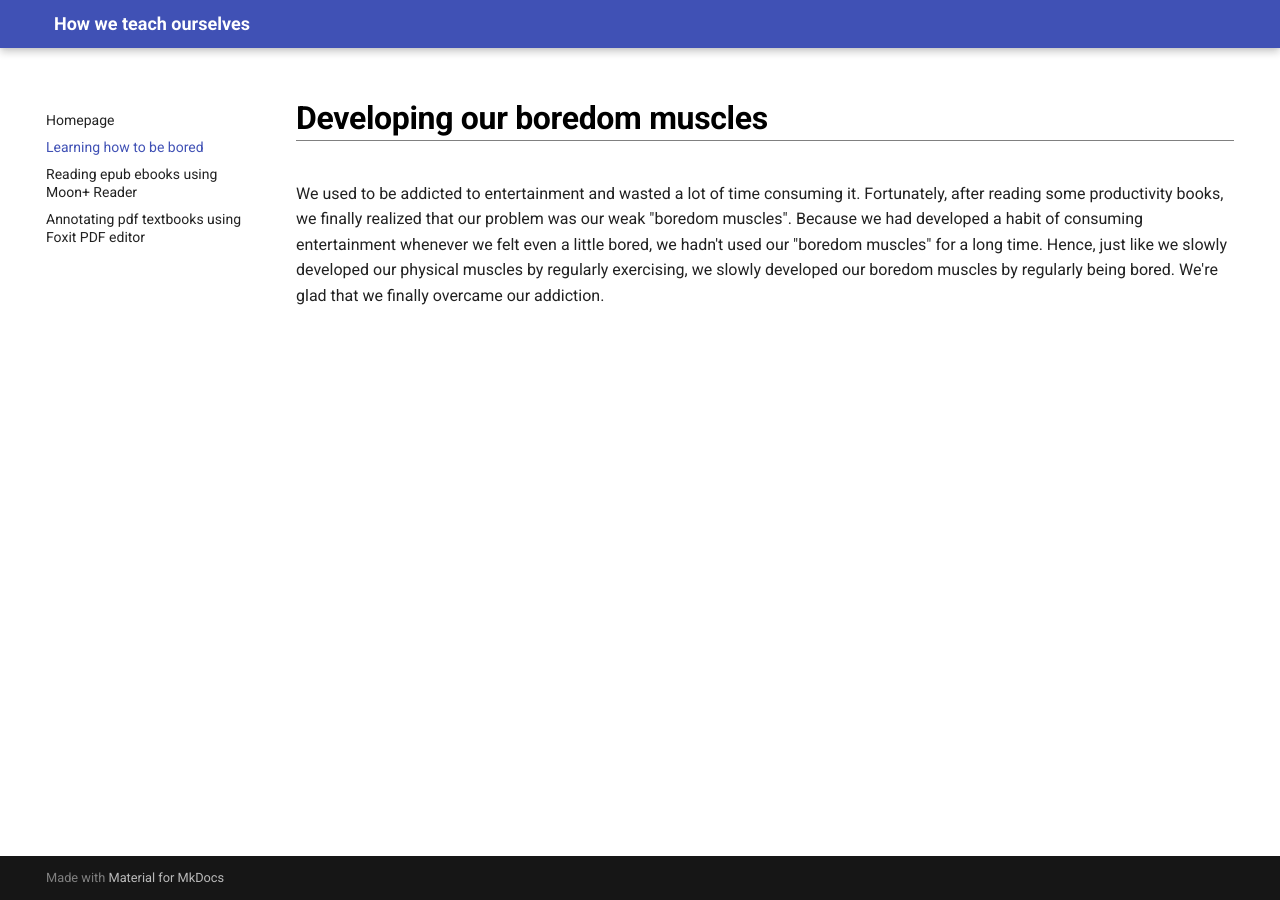
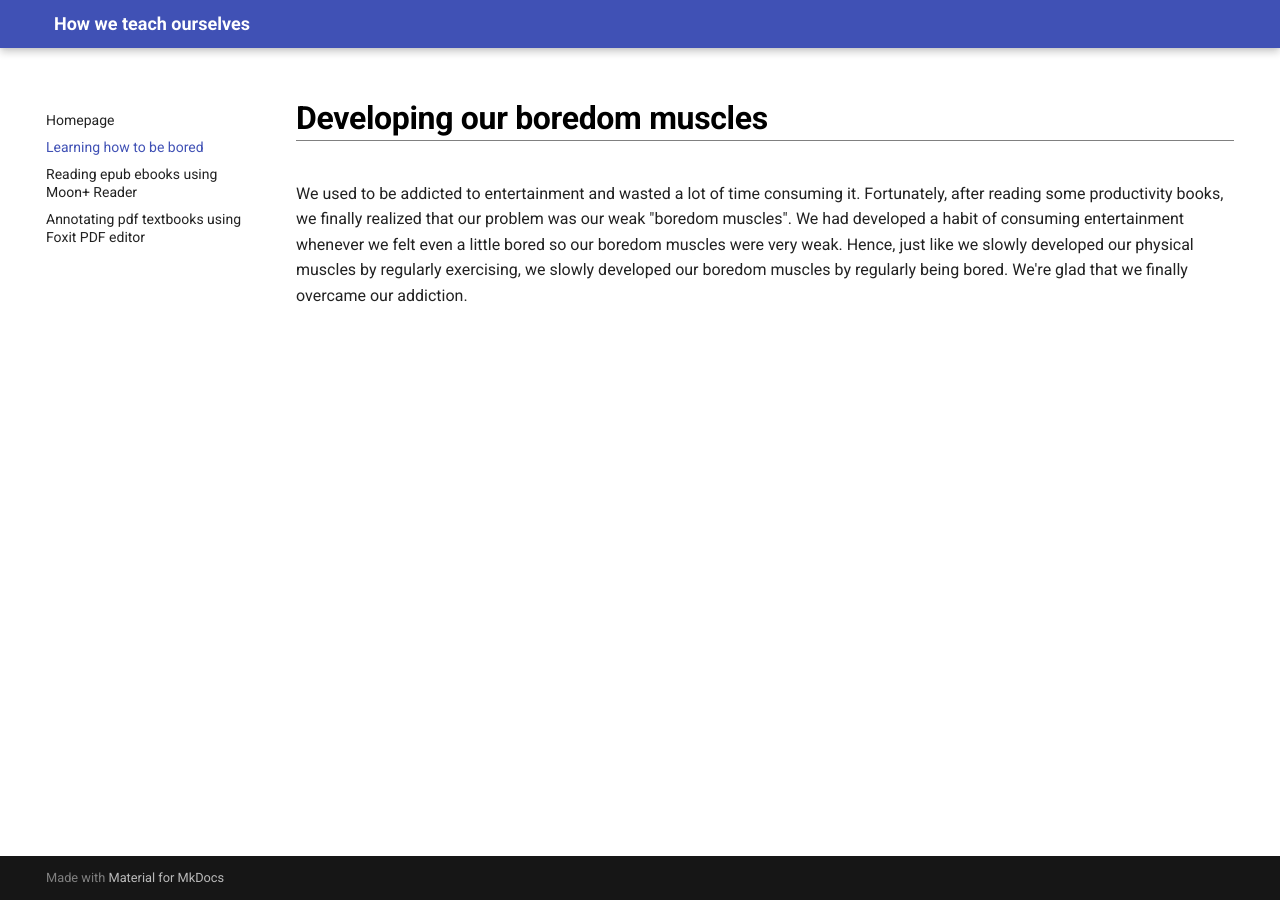
Before and after one commit to maximilian-ho/how-we-teach-ourselves, an MkDocs documentation site: the page built from docs/boredom.md, in a window 1280 px wide. Built offline with MkDocs 1.6.1 and Material for MkDocs 9.7.7, drawn with Linux system fonts in a browser that asks for light colours.

Commit message:
Update boredom.md

```diff
--- a/docs/boredom.md
+++ b/docs/boredom.md
@@ -1,3 +1,3 @@
 # Developing our boredom muscles
 
-We used to be addicted to entertainment and wasted a lot of time consuming it. Fortunately, after reading some productivity books, we finally realized that our problem was our weak "boredom muscles". Because we had developed a habit of consuming entertainment whenever we felt even a little bored, we hadn't used our "boredom muscles" for a long time. Hence, just like we slowly developed our physical muscles by regularly exercising, we slowly developed our boredom muscles by regularly being bored. We're glad that we finally overcame our addiction.
+We used to be addicted to entertainment and wasted a lot of time consuming it. Fortunately, after reading some productivity books, we finally realized that our problem was our weak "boredom muscles". We had developed a habit of consuming entertainment whenever we felt even a little bored so our boredom muscles were very weak. Hence, just like we slowly developed our physical muscles by regularly exercising, we slowly developed our boredom muscles by regularly being bored. We're glad that we finally overcame our addiction.
```
